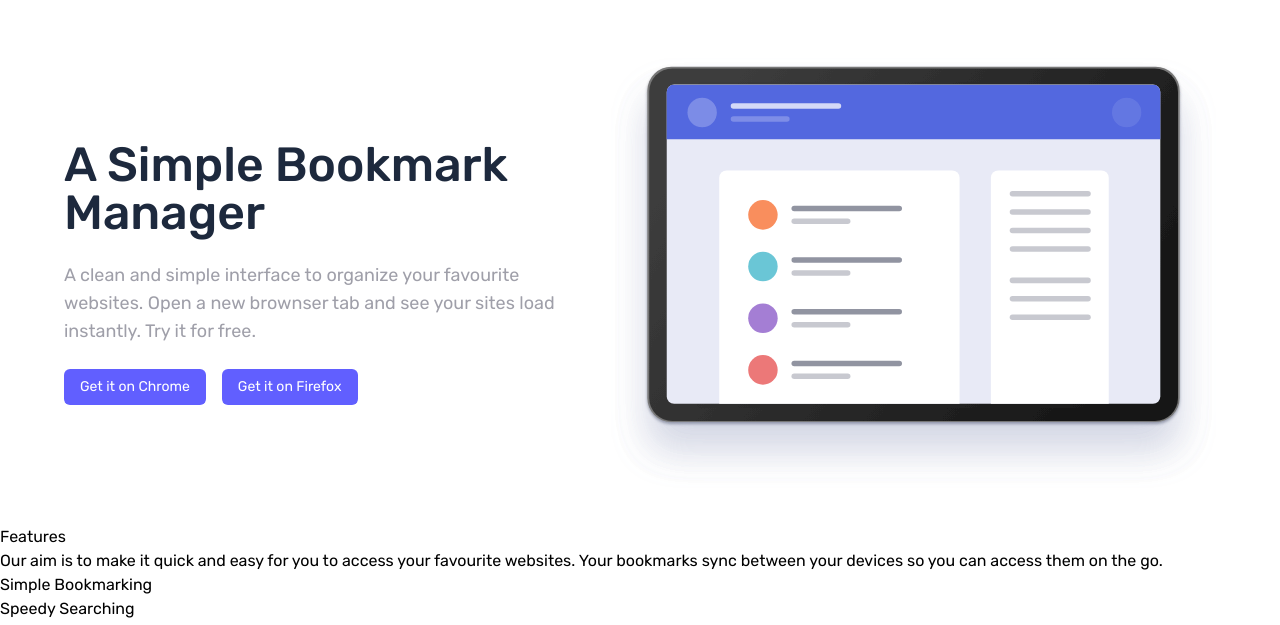
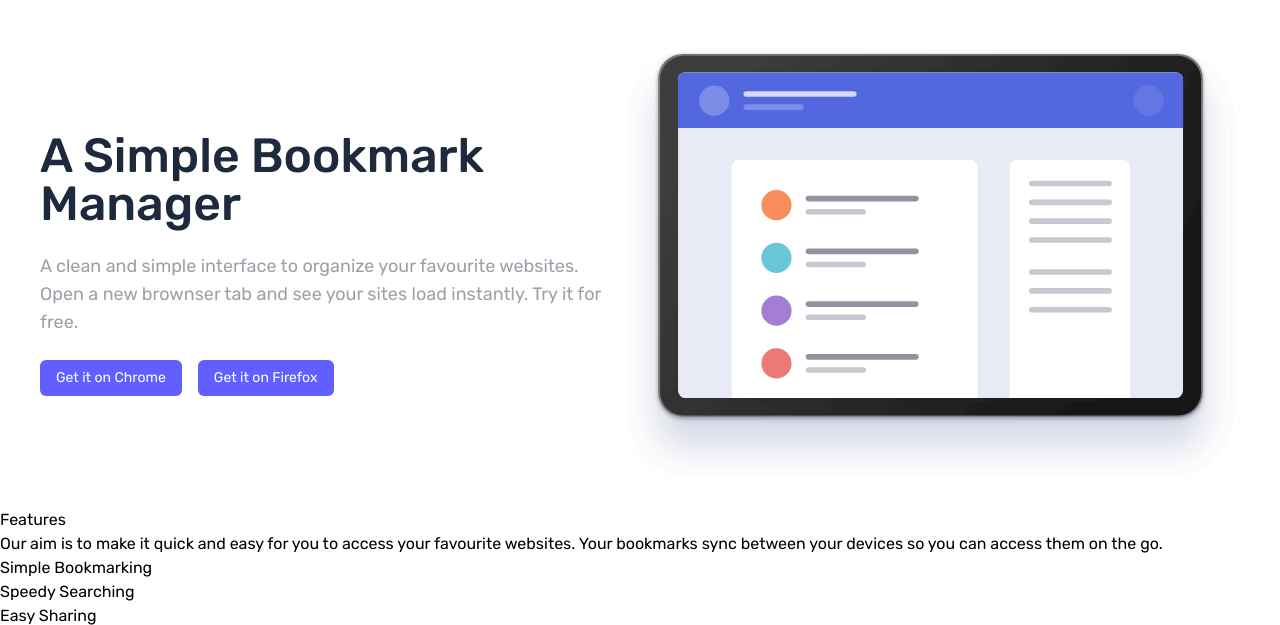
Before and after one commit to zanlamar/ITA-S1.MAQUETACION, a website: page tailwind/index.html in a window 1280 px wide. Shown: the part 107-732 px from the top of the page. Drawn offline with Linux system fonts and the light colour scheme.

Commit message:
banner hero D+M ready

```diff
--- a/tailwind/index.html
+++ b/tailwind/index.html
@@ -40,7 +40,7 @@
 
         <!-- Header mobile -->
             <!-- navbar mobile -->
-            <nav class="flex md:hidden gap-4 px-20 mx-auto flex-row justify-between items-center w-min:[300px]">
+            <nav class="flex md:hidden gap-4 px-5 py-6 mx-auto flex-row justify-between items-center w-min:[300px]">
                 <div class="navbarMobile-logo">
                     <img src="/vanilla/recursos/Recursosentrega S1.2.-20250519/Imagenes/logo-bookmark.svg" alt="Brand logo" class="object-contain h-10 w-[160px] min-w-[160px]">
                 </div>
@@ -62,22 +62,23 @@
     <main>
 
         <!-- Hero banner-->
-        <div class="gap-4 px-16 py-6 mx-auto flex flex-col-reverse md:flex-row items-center md:px-auto justify-between max-w-screen-xl">
+        <div class="md:gap-4 px-10 py-4 mx-auto flex flex-col-reverse md:flex-row items-center md:px-auto justify-between max-w-screen-xl">
 
             <!-- Hero banner - text -->
-            <div class="w-full md:w-1/2 flex flex-col items-center md:items-start text-center md:text-left md:p-auto lg:my-24 space-x-6">
-                <h2 class="text-6xl md:text-5xl gap-8 font-medium not-italic text-slate-800 mb-6">A Simple Bookmark Manager</h2>
-                <p class="md:text-lg text-zinc-400 mb-6">A clean and simple interface to organize your favourite websites. Open a new brownser tab and see your sites load instantly. Try it for free.</p>
+            <div class="w-full mx-auto px-0 justify-center md:w-1/2 flex flex-col items-center md:items-start text-center md:text-left md:p-auto lg:my-24">
+                <h2 class="text-4xl text-center md:text-left md:text-5xl font-medium not-italic text-slate-800 mb-6">A Simple Bookmark Manager</h2>
+                <p class="text-lg md:text-lg text-zinc-400 mb-6">A clean and simple interface to organize your favourite websites. Open a new brownser tab and see your sites load instantly. Try it for free.</p>
                  <!-- Hero banner - container con botones -->
-                <ul class="flex md:text-sm flex-row gap-4 p-0 m-0">
+                <div class="flex justify-stretch"></div>
+                <ul class="flex gap-4 text-lg md:text-sm flex-row md:gap-4 p-0 m-0">
                     <!-- Hero banner - botones -->
                     <li><button class="bg-indigo-500 text-white py-2 px-4 rounded-md hover:bg-white hover:text-indigo-500 hover:border-2 hover:border-secondary hover:text-secondary transition duration-300" type="button">Get it on Chrome</button></li>
-                    <li><button class="bg-indigo-500 text-white py-2 px-4 rounded-md hover:bg-white hover:text-slate-800 hover:border-2 hover:border-secondary hover:text-secondary transition duration-300" type="button" type="button">Get it on Firefox</button></li>
+                    <li><button class="bg-indigo-500 text-white py-2 px-4 rounded-md hover:bg-white hover:text-slate-800 hover:border-2 hover:border-secondary hover:text-secondary transition duration-300" type="button">Get it on Firefox</button></li>
                 </ul>
             </div>
 
              <!-- Hero banner - img -->
-            <div class="flex content-center justify-end">
+            <div class="flex content-center items-center px-5 py-6 mx-auto">
                 <img src="/vanilla/recursos/Recursosentrega S1.2.-20250519/Imagenes/illustration-hero.svg" class="max-w-full h-auto object-contain">
             </div>
 
```
